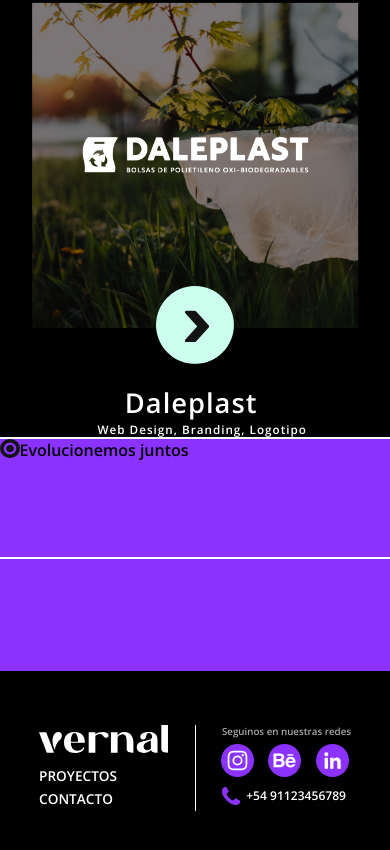
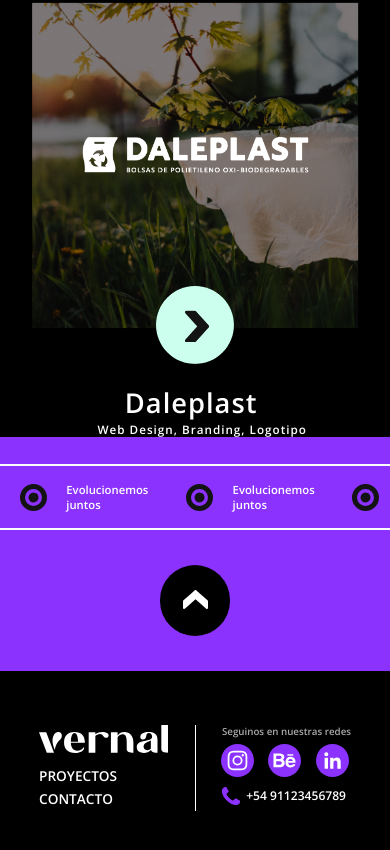
Before and after one commit to vitto-tezza/vernal-studio, a React (Create React App) app: page / in a window 390 px wide. Shown: the part 1909-2759 px from the top of the page. Built offline with nearby package versions, Linux system fonts and the light colour scheme.

Commit message:
Se terminó estructura de secciones footer y bannerup versión mobile

```diff
--- a/src/components/BannerUp/BannerUp.css
+++ b/src/components/BannerUp/BannerUp.css
@@ -3,21 +3,81 @@
   background-color: #8c32ff;
   display: flex;
   flex-wrap: wrap;
+  align-items: flex-start;
+}
+
+.BannerUp-Slider-Container {
+  width: 100vw;
+  height: 16vw;
+  border-top: 2px solid #fff;
+  border-bottom: 2px solid #fff;
+  overflow: hidden;
+  margin-top: 7vw;
+  display: flex;
+  align-items: center;
 }
 
 .BannerUp-Slider {
-  width: 100%;
+  width: 230vw;
+
   display: flex;
-  border-top: 2px solid #fff;
-  border-bottom: 2px solid #fff;
+  align-items: center;
+  justify-content: space-evenly;
+  /* animation-name: BannerUpSlider; */
+  /* animation-duration: 5s;
+  animation-iteration-count: infinite;
+  animation-timing-function: linear; */
 }
 
+/* @keyframes BannerUpSlider {
+  0% {
+    margin-left: 0;
+  }
+  100% {
+    margin-left: -150vw;
+  }
+} */
+
 .BannerUp-Slider-Image {
-  width: 5vw;
-  height: 5vw;
+  width: 7vw;
+  height: 7vw;
+  margin: 0 5vw;
 }
 
 .BannerUp-Slider-Text {
+  width: 100px;
   margin: 0;
-  height: auto;
+  color: #fff;
+  font-size: 2.9vw;
+  height: 10vw;
+  display: flex;
+  align-items: center;
+  justify-content: center;
 }
+
+.BannerUp-Button-Container {
+  display: flex;
+  justify-content: center;
+  padding: 4vw;
+  width: 100%;
+}
+
+.BannerUp-Button {
+  width: 18vw;
+  height: 18vw;
+  display: flex;
+  justify-content: center;
+  align-items: center;
+}
+
+.BannerUp-Button-Image {
+  width: 100%;
+  height: 100%;
+  margin: 0;
+  border-radius: 200px;
+  background-color: #000;
+  background-image: url(../../utils/images/bannerup-arrow.svg);
+  background-size: 35%;
+  background-repeat: no-repeat;
+  background-position: center 47%;
+}
--- a/src/components/BannerUp/BannerUp.js
+++ b/src/components/BannerUp/BannerUp.js
@@ -5,6 +5,7 @@
 const BannerUp = () => {
   return (
     <div className="BannerUp">
+      <div className="BannerUp-Slider-Container">
         <div className="BannerUp-Slider">
           <img
             src={BannerUpDot}
@@ -12,8 +13,26 @@
             className="BannerUp-Slider-Image"
           ></img>
           <p className="BannerUp-Slider-Text">Evolucionemos juntos</p>
+          <img
+            src={BannerUpDot}
+            alt="slider-image"
+            className="BannerUp-Slider-Image"
+          ></img>
+          <p className="BannerUp-Slider-Text">Evolucionemos juntos</p>
+          <img
+            src={BannerUpDot}
+            alt="slider-image"
+            className="BannerUp-Slider-Image"
+          ></img>
+          <p className="BannerUp-Slider-Text">Evolucionemos juntos</p>
+          <img
+            src={BannerUpDot}
+            alt="slider-image"
+            className="BannerUp-Slider-Image"
+          ></img>
+          <p className="BannerUp-Slider-Text">Evolucionemos juntos</p>
         </div>
-
+      </div>
       <div className="BannerUp-Button-Container">
         <a href="www.vernalstudio.com" className="BannerUp-Button">
           <figure className="BannerUp-Button-Image"></figure>
```
Lines whose indentation alone changed are shown as unchanged.
